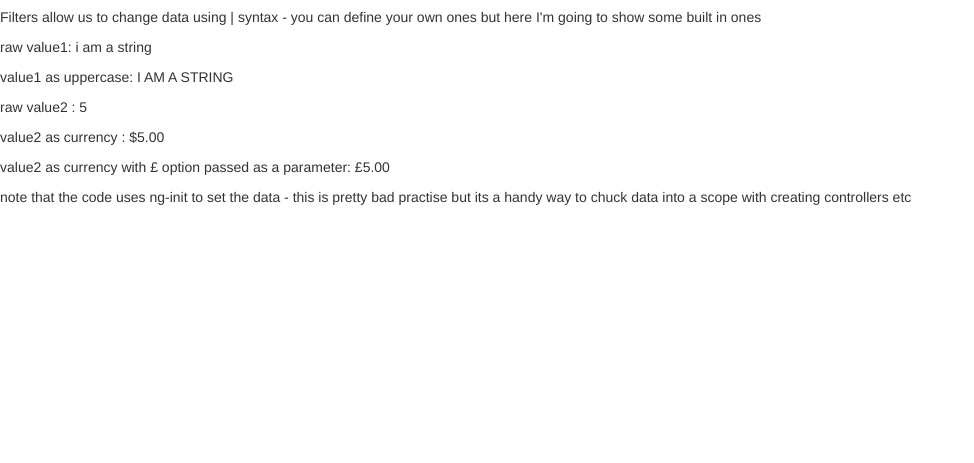
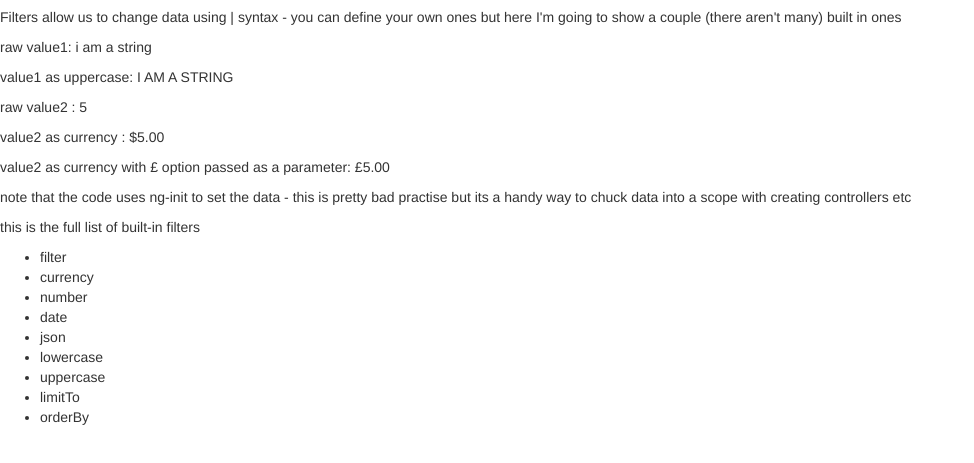
Before and after one commit to ankurmkoul/dan_wahlin_angular, a website: page eg_2_filters/index.html in a window 1280 px wide. Shown: the part 63-526 px from the top of the page, without its empty margins (0-974 px from the left). Drawn offline with nearby package versions, Linux system fonts and the light colour scheme.

Commit message:
added a little more detail

```diff
--- a/eg_2_filters/index.html
+++ b/eg_2_filters/index.html
@@ -9,13 +9,27 @@
 		<div ng-init="value1='i am a string';value2=5">
 			<script>
 			</script>
-			<p>Filters allow us to change data using | syntax - you can define your own ones but here I'm going to show some built in ones</p>
+			<p>Filters allow us to change data using | syntax - you can define your own ones but here I'm going to show a couple (there aren't many) built in ones</p>
 			<p>raw value1: {{value1}}</p>
 			<p>value1 as uppercase: {{value1|uppercase}}</p>
 			<p>raw value2 : {{value2}}</p>
 			<p>value2 as currency : {{value2|currency}}</p>
 			<p>value2 as currency with £ option passed as a parameter: {{value2|currency:"£"}}</p>
 			<p>note that the code uses ng-init to set the data - this is pretty bad practise but its a handy way to chuck data into a scope with creating controllers etc</p>
+			<p>this is the full list of built-in filters</p>
+			<p>
+				<ul>
+					<li>filter</li>
+					<li>currency</li>
+					<li>number</li>
+					<li>date</li>
+					<li>json</li>
+					<li>lowercase</li>
+					<li>uppercase</li>
+					<li>limitTo</li>
+					<li>orderBy</li>
+				</ul>
+			</p>
 		</div>
 	</body>
 </html>
```
